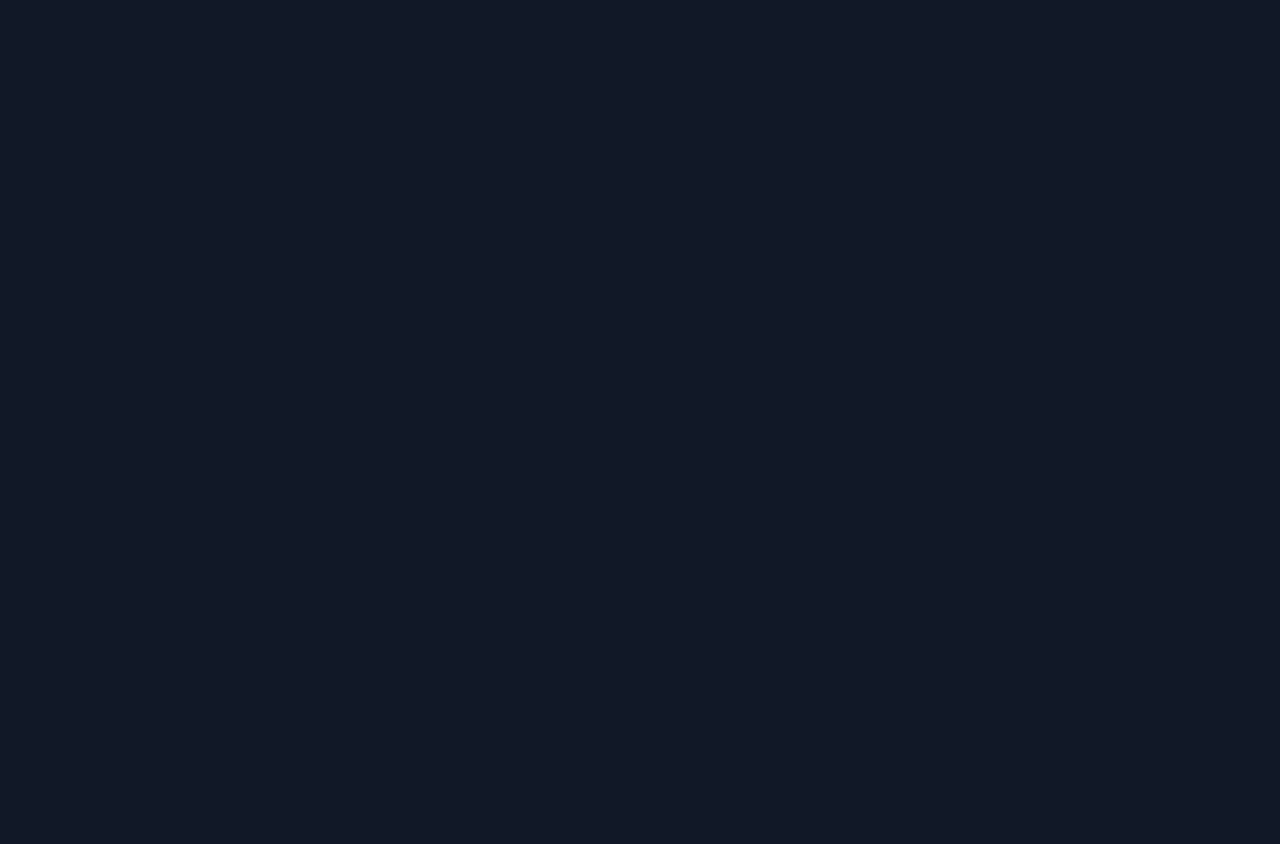
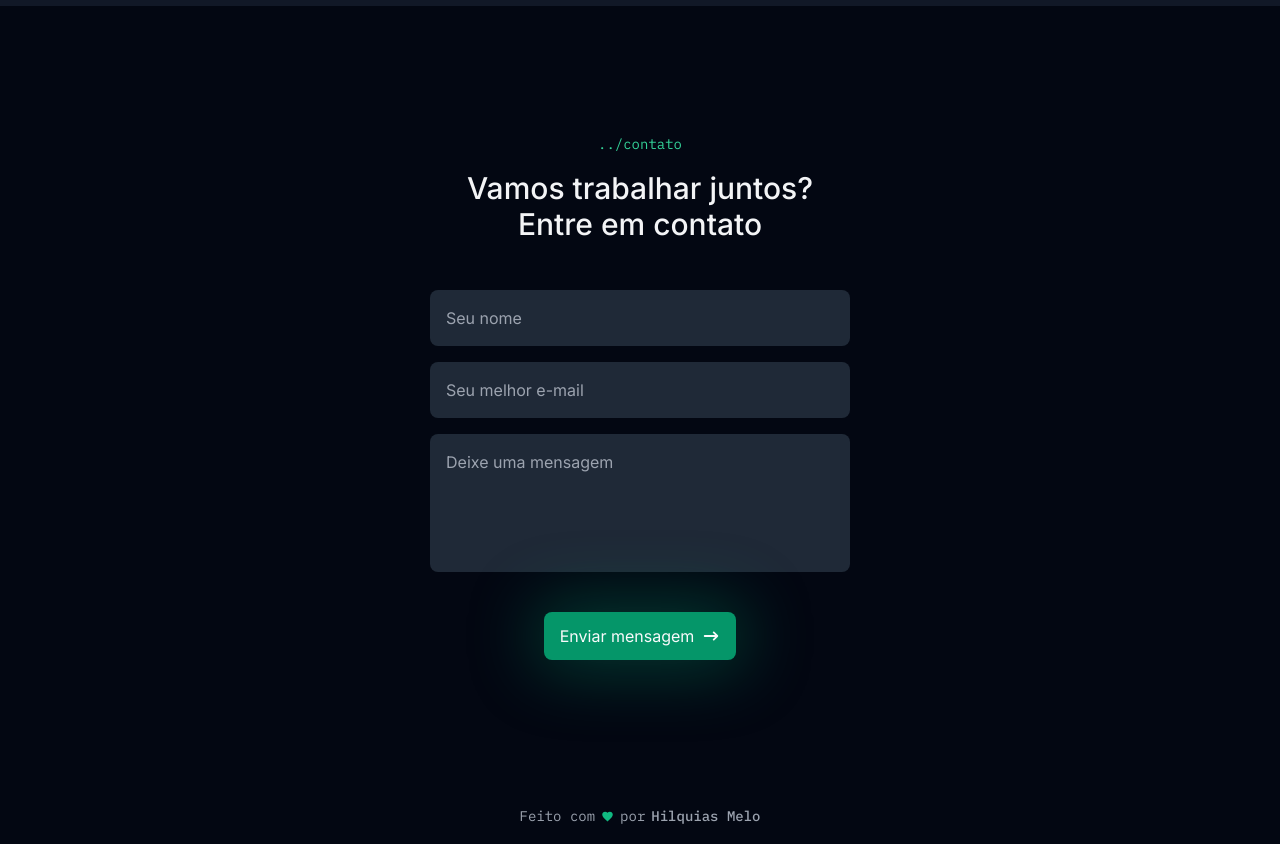
Before and after one commit to hilquiasfmelo/portfolio-next13, a Next.js app: page / in a window 1280 px wide. Shown: the part 3200-4044 px from the top of the page. Before the commit the page ends 3206 px from the top, so only its background shows below. Built offline with nearby package versions, Linux system fonts and the light colour scheme.

Commit message:
Criando sessão de Contato com Hook Form e Zod

```diff
--- /dev/null
+++ b/app/components/contact-form/index.tsx
@@ -0,0 +1,74 @@
+'use client'
+
+import { HiArrowNarrowRight } from 'react-icons/hi'
+import { useForm } from 'react-hook-form'
+import { z } from 'zod'
+import { zodResolver } from '@hookform/resolvers/zod'
+
+import { Button } from '../button'
+import { SectionTitle } from '../section-title'
+
+const contactFormSchema = z.object({
+  name: z.string().min(3).max(100),
+  email: z.string().email(),
+  message: z.string().min(1).max(500),
+})
+
+type ContactFormData = z.infer<typeof contactFormSchema>
+
+export function ContactForm() {
+  const { register, handleSubmit } = useForm<ContactFormData>({
+    resolver: zodResolver(contactFormSchema),
+    reValidateMode: 'onSubmit',
+  })
+
+  function hanldeFormSend(data: ContactFormData) {
+    console.log(data)
+  }
+
+  return (
+    <section className="py-16 px-6 md:py-32 flex items-center justify-center bg-gray-950">
+      <div className="w-full max-w-[420px] mx-auto">
+        <SectionTitle
+          subtitle="contato"
+          title="Vamos trabalhar juntos? Entre em contato"
+          className="items-center text-center"
+        />
+
+        <form
+          className="mt-12 w-full flex flex-col gap-4"
+          onSubmit={handleSubmit(hanldeFormSend)}
+        >
+          <input
+            type="text"
+            placeholder="Seu nome"
+            required
+            {...register('name')}
+            className="w-full h-14 bg-gray-800 rounded-lg placeholder:text-gray-400 text-gray-50 p-4 focus:outline-none focus:ring-2 ring-emerald-600"
+          />
+
+          <input
+            type="email"
+            placeholder="Seu melhor e-mail"
+            required
+            {...register('email')}
+            className="w-full h-14 bg-gray-800 rounded-lg placeholder:text-gray-400 text-gray-50 p-4 focus:outline-none focus:ring-2 ring-emerald-600"
+          />
+
+          <textarea
+            placeholder="Deixe uma mensagem"
+            maxLength={500}
+            required
+            {...register('message')}
+            className=" resize-none w-full h-[138px] bg-gray-800 rounded-lg placeholder:text-gray-400 text-gray-50 p-4 focus:outline-none focus:ring-2 ring-emerald-600"
+          />
+
+          <Button type="submit" className="w-max mx-auto mt-6 shadow-button">
+            Enviar mensagem
+            <HiArrowNarrowRight size={18} />
+          </Button>
+        </form>
+      </div>
+    </section>
+  )
+}
--- /dev/null
+++ b/app/components/footer/index.tsx
@@ -0,0 +1,14 @@
+import { IoMdHeart } from 'react-icons/io'
+
+export function Footer() {
+  return (
+    <footer className="h-14 w-full flex items-center justify-center bg-gray-950">
+      <span className="flex items-center gap-1.5 text-xs sm:text-sm font-mono text-gray-400">
+        Feito com
+        <IoMdHeart size={13} className="text-emerald-500" />
+        por
+        <strong className="font-medium">Hilquias Melo</strong>
+      </span>
+    </footer>
+  )
+}
--- a/app/layout.tsx
+++ b/app/layout.tsx
@@ -4,6 +4,8 @@
 import { Header } from './components/header'
 
 import './globals.css'
+import { ContactForm } from './components/contact-form'
+import { Footer } from './components/footer'
 
 const inter = Inter({
   variable: '--font-inter',
@@ -22,6 +24,8 @@
       <body>
         <Header />
         {children}
+        <ContactForm />
+        <Footer />
       </body>
     </html>
   )
```
